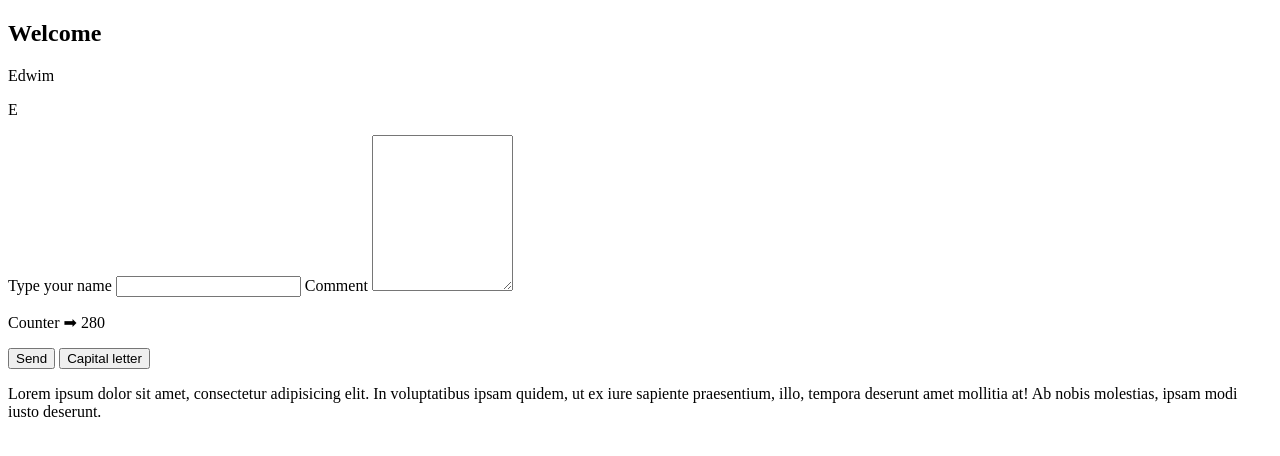
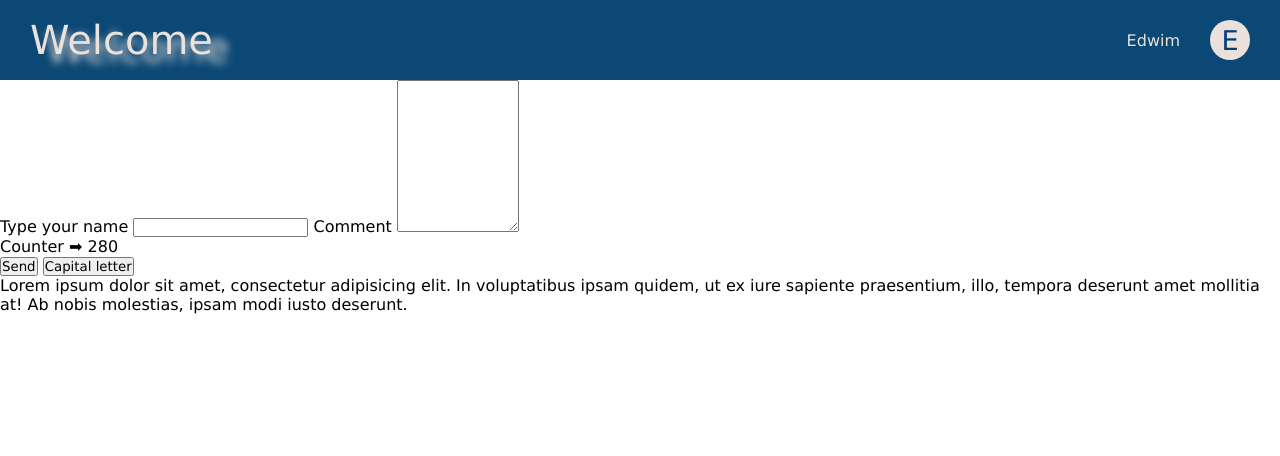
Before and after one commit to cristofertOcampo/TweetGenerator, a plain HTML site: page index.html in a window 1280 px wide. Drawn offline with Linux system fonts and the light colour scheme.

Commit message:
header style

```diff
--- a/index.html
+++ b/index.html
@@ -1,24 +1,27 @@
 <!DOCTYPE html>
 <html lang="en">
   <head>
-  <meta charset="UTF-8">
-  <meta http-equiv="X-UA-Compatible" content="IE=edge">
-  <meta name="viewport" content="width=device-width, initial-scale=1.0">
+    <meta charset="UTF-8" />
+    <meta http-equiv="X-UA-Compatible" content="IE=edge" />
+    <meta name="viewport" content="width=device-width, initial-scale=1.0" />
     <title>Tweet Generator</title>
-  <link rel="stylesheet" href="style.css">
+    <link rel="stylesheet" href="style.css" />
   </head>
   <body>
-
     <header class="header">
-    <h2>Welcome</h2>
+      <h2 class="welcome">Welcome</h2>
+      <div class="header-names">
         <p>Edwim</p>
-    <div><p>E</p></div>
+        <div class="circle">
+          <p>E</p>
+        </div>
+      </div>
     </header>
 
     <main class="main">
       <form action="" method="" class="form">
         <label class="labels" for="txtName">Type your name</label>
-      <input type="text" name="txtName" id="txtName">
+        <input type="text" name="txtName" id="txtName" />
 
         <label class="labels" for="txtComment">Comment</label>
         <textarea class="textarea" name="txtComment" id="" cols="15" rows="10"></textarea>
@@ -26,16 +29,18 @@
         <p class="counter">Counter ➡ <span>280</span></p>
 
         <button class="btn-send">Send</button>
-      <button class="converter">Capital letter </button>
+        <button class="converter">Capital letter</button>
       </form>
 
       <div>
-      <p class="result-comment">Lorem ipsum dolor sit amet, consectetur adipisicing elit. In voluptatibus ipsam quidem, ut ex iure sapiente praesentium, illo, tempora deserunt amet mollitia at! Ab nobis molestias, ipsam modi iusto deserunt.</p>
+        <p class="result-comment">
+          Lorem ipsum dolor sit amet, consectetur adipisicing elit. In
+          voluptatibus ipsam quidem, ut ex iure sapiente praesentium, illo,
+          tempora deserunt amet mollitia at! Ab nobis molestias, ipsam modi
+          iusto deserunt.
+        </p>
       </div>
-
     </main>
-
-
 
     <script src="app.js"></script>
   </body>
--- a/style.css
+++ b/style.css
@@ -0,0 +1,45 @@
+*{
+  margin: 0;
+  padding: 0;
+  box-sizing: border-box;
+  font-family: Verdana, Geneva, Tahoma, sans-serif;
+}
+
+.header{
+  display: flex;
+  width: 100%;
+  height: 80px;
+  align-items: center;
+  justify-content: space-between;
+  background-color: #0c4876;
+  color: #e9e1da;
+}
+
+.welcome{
+  font-size: 2.5rem;
+  font-weight: 545;
+  filter: drop-shadow(16px 8px 4px #e9e1da);
+  margin: 30px;
+}
+
+.header-names{
+  display: flex;
+  align-items: center;
+}
+
+.circle{
+  width: 40px;
+  height: 40px;
+  background-color: #e9e1da;
+  border-radius: 150px;
+  margin-left: 30px;
+  display: flex;
+  align-items: center;
+  justify-content: center;
+  color: #073c77;
+  font-size: 1.7rem;
+}
+
+div .circle{
+  margin: 30px;
+}
```
Lines whose indentation alone changed are shown as unchanged.
